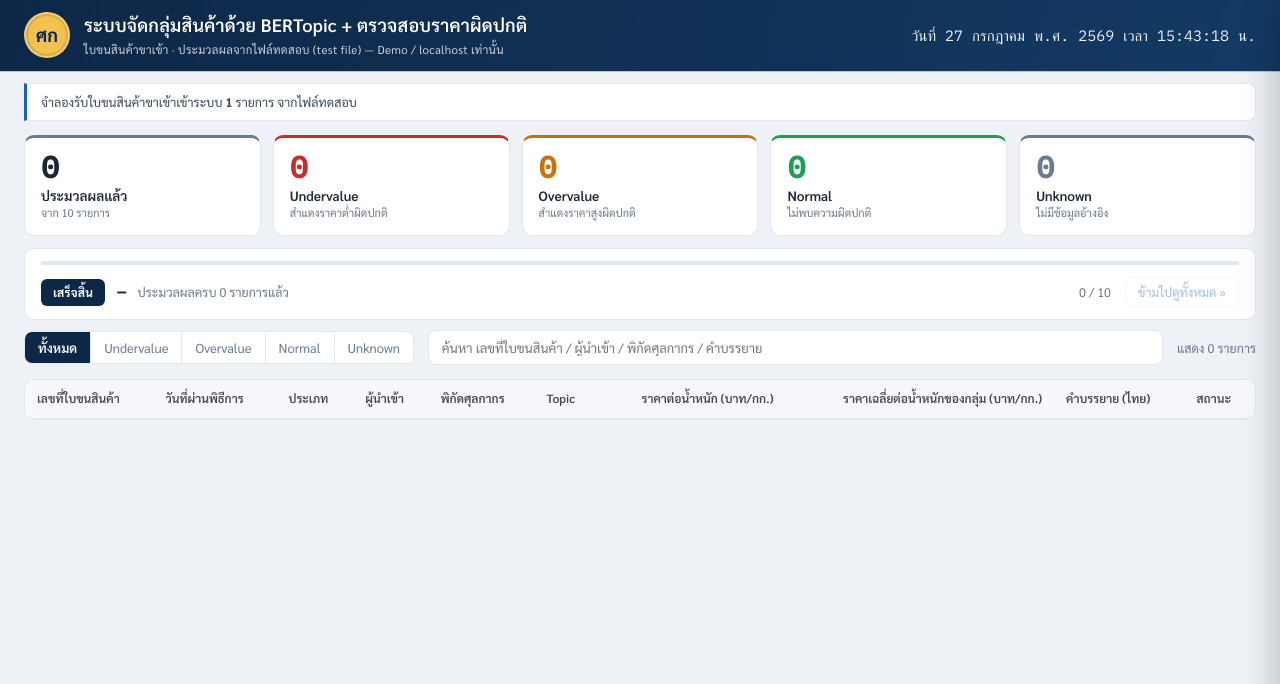
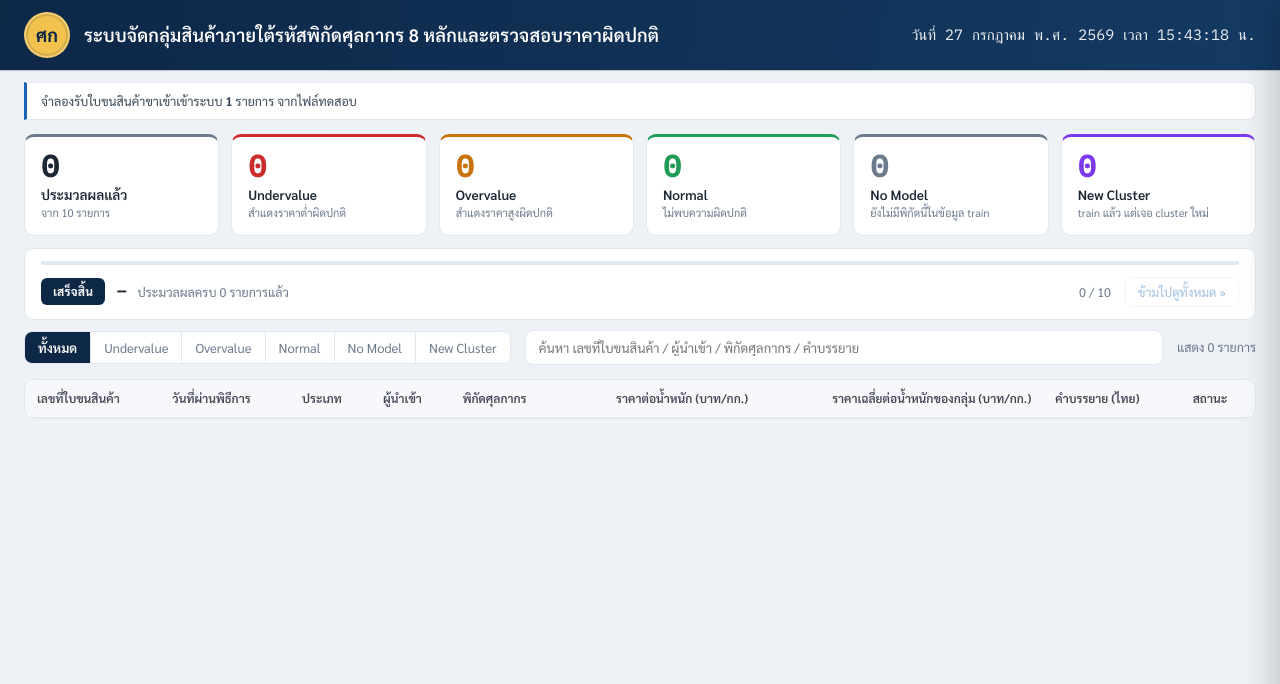
Before and after one commit to Zector26/Customs_POC, a FastAPI app: template webapp/templates/index.html in a window 1280 px wide. Shown: the top 684 px of the page. Run offline with FastAPI, Linux system fonts and the light colour scheme; the template is opened without the code that fills it: most values are stand-ins (such as "Sample title", 1, 10 or a date in 2020); lists and menus that the app fills with data are empty.

Commit message:
Reduce outliers into real topics at train time, fix stale topic_embeddings_ bug
- run_bertopic: after fit, call BERTopic.reduce_outliers(strategy="embeddings",
  threshold=0.90) so noise points close enough to a real topic get folded in
  at train time, instead of only ever landing in an unused -1 bucket. The
  0.90 threshold is calibrated against real production similarity scores
  (unrelated docs still score ~0.82-0.89 with e5-large due to anisotropy, so
  0 would accept almost anything).
- Compute per-topic centroids manually from raw embeddings after outlier
  reduction, since BERTopic 0.17.4's update_topics(topics=...) never
  refreshes topic_embeddings_ (a stale self.topics_ comparison inside the
  library always short-circuits) — using topic_embeddings_ directly was
  matching new items to topics that don't even exist post-reduction.
  Centroids are stored in group_stats[topic]["centroid"] instead.
- predict_new_item: when transform() returns -1, reassign via cosine
  similarity to those stored centroids using the same 0.90 threshold, so
  training and prediction agree on what counts as "close enough".
- Re-add Thai tokenization (pythainlp) for the CountVectorizer used in
  topic keyword extraction, and store representative docs/labels per topic
  (clustering_core.build_topic_descriptions -> db.save_topic_labels) so the
  Streamlit topic browser and webapp can show readable topic names again.
- webapp: split the old single "unknown" status into two distinct, honest
  states — "no_model" (heading was never trained) vs "new_cluster" (heading
  was trained, but this item doesn't match any topic with price stats) —
  with its own KPI tile, filter, and purple color.

Co-Authored-By: Claude Sonnet 5 <noreply@anthropic.com>

```diff
--- a/requirements.txt
+++ b/requirements.txt
@@ -3,6 +3,7 @@ numpy
 scikit-learn
 sentence-transformers
 bertopic
+pythainlp
 streamlit
 plotly
 joblib
--- a/webapp/main.py
+++ b/webapp/main.py
@@ -73,8 +73,10 @@ def _isna(v) -> bool:
 
 
 def _row_view(r: dict) -> dict:
-    """r: แถวจาก pipeline.run() — ALERT_STATUS เป็น 'undervalue' / 'overvalue' / 'normal' / None (ไม่มี
-    ข้อมูลอ้างอิงให้ตัดสิน เพราะ heading นี้ไม่เคยเทรน หรือถูกจัดเป็น noise/กลุ่มที่ไม่มีสถิติราคา)"""
+    """r: แถวจาก pipeline.run() — ALERT_STATUS เป็น 'undervalue' / 'overvalue' / 'normal' / None
+    ถ้าเป็น None แยกสาเหตุตาม NO_REF_REASON ต่ออีกที: 'no_model' = พิกัดนี้ยังไม่มีในข้อมูลที่ขา train
+    เคยเทรนเลย, 'new_cluster' = เทรนแล้ว แต่รายการนี้ไม่เข้ากลุ่มใดที่มีสถิติราคาอ้างอิง (noise/กลุ่มใหม่
+    ที่ยังไม่เคยเห็นตอนเทรน)"""
     alert_status = r["ALERT_STATUS"]
     if alert_status == "undervalue":
         status, status_label = "red", "สำแดงราคาต่ำผิดปกติ (Undervalue)"
@@ -82,8 +84,10 @@ def _row_view(r: dict) -> dict:
         status, status_label = "orange", "สำแดงราคาสูงผิดปกติ (Overvalue)"
     elif alert_status == "normal":
         status, status_label = "green", "ไม่พบความผิดปกติ (Normal)"
+    elif r["NO_REF_REASON"] == "new_cluster":
+        status, status_label = "new_cluster", "เทรนแล้ว พบ Cluster ใหม่ (New Cluster)"
     else:
-        status, status_label = "unknown", "ไม่มีข้อมูลอ้างอิง (Unknown)"
+        status, status_label = "no_model", "ยังไม่มีพิกัดนี้ในข้อมูล Train (No Model)"
     return {
         "decl_id": r["DECL_ID"],
         "decl_no": f"{r['POTLDG']}-{r['IMPDCLNUM']}",
@@ -94,7 +98,6 @@ def _row_view(r: dict) -> dict:
         "origin": r["CTYOGN"] or "-",
         "weight": f"{r['WGT']:,.1f} {r['WGTUNT']}" if not _isna(r["WGT"]) else "-",
         "cif": _money(r["CIFVALTHB"]),
-        "topic": r["TOPIC"],
         "heading": r["HEADING"],
         "status": status,
         "status_label": status_label,
--- a/webapp/pipeline.py
+++ b/webapp/pipeline.py
@@ -59,7 +59,8 @@ def run(xlsx_path: str = TEST_XLSX_PATH, db_path: str = TEST_DB_PATH, embedder=N
     model_cache: dict[str, tuple | None] = {}
     rows = []
     n_flagged = 0
-    n_no_reference = 0
+    n_no_model = 0
+    n_new_cluster = 0
     headings_matched = set()
 
     for _, d in declarations.iterrows():
@@ -78,12 +79,13 @@ def run(xlsx_path: str = TEST_XLSX_PATH, db_path: str = TEST_DB_PATH, embedder=N
         wgt_kg = float(wgt_kg_raw) if pd.notna(wgt_kg_raw) else None
 
         if cached is None:
-            row.update(TOPIC=None,
+            # พิกัด (heading) นี้ไม่มีโมเดลที่เทรนไว้เลย — ยังไม่เคยเทรน หรือเทรนจากข้อมูลที่ไม่มี heading นี้
+            row.update(TOPIC=None, NO_REF_REASON="no_model",
                        ALERT_STATUS=None, ALERT_METRIC=None, GROUP_MEAN_CIFVALTHB=None,
                        ALERT_THRESHOLD_LOW_CIFVALTHB=None, ALERT_THRESHOLD_HIGH_CIFVALTHB=None,
                        GROUP_MEAN_PRICE_PER_KG=None, ALERT_THRESHOLD_LOW_PRICE_PER_KG=None,
                        ALERT_THRESHOLD_HIGH_PRICE_PER_KG=None)
-            n_no_reference += 1
+            n_no_model += 1
         else:
             model_obj, group_stats = cached
             headings_matched.add(heading)
@@ -93,12 +95,14 @@ def run(xlsx_path: str = TEST_XLSX_PATH, db_path: str = TEST_DB_PATH, embedder=N
             )
             stats = pred.get("group_stats")
             if stats is None:
-                row.update(TOPIC=pred["topic"],
+                # heading นี้เทรนไว้แล้ว แต่รายการนี้ไม่เข้ากลุ่มใดที่มีสถิติราคาอ้างอิง (noise หรือ topic
+                # ที่ยังไม่เคยเห็นตอนเทรน) — คือ "เจอ cluster ใหม่" ไม่ใช่ "ไม่มีพิกัดนี้ในข้อมูล train"
+                row.update(TOPIC=pred["topic"], NO_REF_REASON="new_cluster",
                            ALERT_STATUS=None, ALERT_METRIC=None, GROUP_MEAN_CIFVALTHB=None,
                            ALERT_THRESHOLD_LOW_CIFVALTHB=None, ALERT_THRESHOLD_HIGH_CIFVALTHB=None,
                            GROUP_MEAN_PRICE_PER_KG=None, ALERT_THRESHOLD_LOW_PRICE_PER_KG=None,
                            ALERT_THRESHOLD_HIGH_PRICE_PER_KG=None)
-                n_no_reference += 1
+                n_new_cluster += 1
             else:
                 status = pred["status"]
                 if status != "normal":
@@ -106,7 +110,7 @@ def run(xlsx_path: str = TEST_XLSX_PATH, db_path: str = TEST_DB_PATH, embedder=N
                 threshold_low, threshold_high = _thresholds(stats["mean_price"])
                 threshold_low_kg, threshold_high_kg = _thresholds(stats.get("mean_price_per_kg"))
                 row.update(
-                    TOPIC=pred["topic"],
+                    TOPIC=pred["topic"], NO_REF_REASON=None,
                     ALERT_STATUS=status, ALERT_METRIC=pred.get("alert_metric"),
                     GROUP_MEAN_CIFVALTHB=stats["mean_price"],
                     ALERT_THRESHOLD_LOW_CIFVALTHB=threshold_low, ALERT_THRESHOLD_HIGH_CIFVALTHB=threshold_high,
@@ -120,11 +124,13 @@ def run(xlsx_path: str = TEST_XLSX_PATH, db_path: str = TEST_DB_PATH, embedder=N
         "n_rows": n_rows,
         "n_headings_seen": int(declarations["HEADING"].nunique()) if n_rows else 0,
         "n_headings_matched": len(headings_matched),
-        "n_no_reference": n_no_reference,
+        "n_no_model": n_no_model,
+        "n_new_cluster": n_new_cluster,
         "n_flagged": n_flagged,
     }
     log(
         f"[pipeline] เสร็จสิ้น — {n_rows} แถว, มีโมเดลอ้างอิงตรง {len(headings_matched)} heading, "
-        f"ไม่มีข้อมูลอ้างอิง {n_no_reference} แถว, flag ผิดปกติ {n_flagged} แถว"
+        f"ยังไม่มีพิกัดในข้อมูล train {n_no_model} แถว, เทรนแล้วแต่เจอ cluster ใหม่ {n_new_cluster} แถว, "
+        f"flag ผิดปกติ {n_flagged} แถว"
     )
     return rows, summary
--- a/webapp/static/app.css
+++ b/webapp/static/app.css
@@ -4,6 +4,7 @@
   --green:#1f9d55; --green-bg:#e6f6ec; --red:#cc2b2b; --red-bg:#fbe7e7;
   --orange:#c8720a; --orange-bg:#fbecdb;
   --gray:#6b7a8d; --gray-bg:#eef1f5;
+  --purple:#7c3aed; --purple-bg:#f1eafe;
   --accent:#1763b6;
 }
 *{box-sizing:border-box}
@@ -24,12 +25,12 @@ body{font-family:'Sarabun',-apple-system,'Segoe UI',sans-serif;color:var(--ink);
 .runinfo{margin:12px 24px 0;padding:9px 14px;background:#fff;border:1px solid var(--line);border-left:3px solid var(--accent);border-radius:0 8px 8px 0;font-size:12.5px;color:#3a4a5a}
 
 /* kpis */
-.kpis{display:grid;grid-template-columns:repeat(5,minmax(0,1fr));gap:12px;padding:14px 24px 6px}
+.kpis{display:grid;grid-template-columns:repeat(6,minmax(0,1fr));gap:12px;padding:14px 24px 6px}
 .kpi{background:var(--card);border:1px solid var(--line);border-radius:10px;padding:14px 16px;cursor:pointer;position:relative;transition:.12s;border-top:3px solid var(--muted)}
 .kpi:hover{box-shadow:0 4px 14px rgba(13,39,71,.10);transform:translateY(-1px)}
-.kpi.green{border-top-color:var(--green)} .kpi.red{border-top-color:var(--red)} .kpi.orange{border-top-color:var(--orange)} .kpi.unknown{border-top-color:var(--gray)}
+.kpi.green{border-top-color:var(--green)} .kpi.red{border-top-color:var(--red)} .kpi.orange{border-top-color:var(--orange)} .kpi.no_model{border-top-color:var(--gray)} .kpi.new_cluster{border-top-color:var(--purple)}
 .kpi-n{font-size:30px;font-weight:700;font-family:'IBM Plex Mono',monospace;line-height:1}
-.kpi.green .kpi-n{color:var(--green)} .kpi.red .kpi-n{color:var(--red)} .kpi.orange .kpi-n{color:var(--orange)} .kpi.unknown .kpi-n{color:var(--gray)}
+.kpi.green .kpi-n{color:var(--green)} .kpi.red .kpi-n{color:var(--red)} .kpi.orange .kpi-n{color:var(--orange)} .kpi.no_model .kpi-n{color:var(--gray)} .kpi.new_cluster .kpi-n{color:var(--purple)}
 .kpi-l{font-weight:600;margin-top:4px;font-size:13.5px}
 .kpi-x{font-size:11px;color:var(--muted)}
 .kpi.active{outline:2px solid var(--accent);outline-offset:-1px}
@@ -45,7 +46,8 @@ body{font-family:'Sarabun',-apple-system,'Segoe UI',sans-serif;color:var(--ink);
 .stage-badge.red{background:var(--red-bg);color:var(--red)}
 .stage-badge.orange{background:var(--orange-bg);color:var(--orange)}
 .stage-badge.green{background:var(--green-bg);color:var(--green)}
-.stage-badge.unknown{background:var(--gray-bg);color:var(--gray)}
+.stage-badge.no_model{background:var(--gray-bg);color:var(--gray)}
+.stage-badge.new_cluster{background:var(--purple-bg);color:var(--purple)}
 .stage-badge.done{background:var(--navy);color:#fff}
 @keyframes pulse{0%,100%{opacity:1}50%{opacity:.45}}
 .stage-ref{font-weight:700;white-space:nowrap}
@@ -77,7 +79,8 @@ table.grid{width:100%;border-collapse:collapse;font-size:13px}
 .row.ch-red{box-shadow:inset 3px 0 0 var(--red)}
 .row.ch-orange{box-shadow:inset 3px 0 0 var(--orange)}
 .row.ch-green{box-shadow:inset 3px 0 0 var(--green)}
-.row.ch-unknown{box-shadow:inset 3px 0 0 var(--gray)}
+.row.ch-no_model{box-shadow:inset 3px 0 0 var(--gray)}
+.row.ch-new_cluster{box-shadow:inset 3px 0 0 var(--purple)}
 .tname{font-weight:600;font-size:13px}
 .tprofile{font-size:11px;color:var(--muted)}
 .kind{font-size:11px;padding:2px 7px;border-radius:4px;font-weight:600}
@@ -86,7 +89,8 @@ table.grid{width:100%;border-collapse:collapse;font-size:13px}
 .status.green{background:var(--green-bg);color:var(--green)}
 .status.red{background:var(--red-bg);color:var(--red)}
 .status.orange{background:var(--orange-bg);color:var(--orange)}
-.status.unknown{background:var(--gray-bg);color:var(--gray)}
+.status.no_model{background:var(--gray-bg);color:var(--gray)}
+.status.new_cluster{background:var(--purple-bg);color:var(--purple)}
 .status.big{font-size:13px;padding:5px 12px}
 
 /* drawer */
@@ -99,7 +103,8 @@ table.grid{width:100%;border-collapse:collapse;font-size:13px}
 .dh.ch-red{background:linear-gradient(120deg,#8f1d1d,#cc2b2b)}
 .dh.ch-orange{background:linear-gradient(120deg,#7c4a08,#c8720a)}
 .dh.ch-green{background:linear-gradient(120deg,#16713c,#1f9d55)}
-.dh.ch-unknown{background:linear-gradient(120deg,#3a4a5a,#6b7a8d)}
+.dh.ch-no_model{background:linear-gradient(120deg,#3a4a5a,#6b7a8d)}
+.dh.ch-new_cluster{background:linear-gradient(120deg,#4c1d95,#7c3aed)}
 .dh h2{margin:8px 0 6px;font-size:22px;letter-spacing:.5px}
 .dh-top{display:flex;gap:8px;align-items:center}
 .dh .status.big{background:#ffffff;color:var(--ink)}
@@ -118,7 +123,9 @@ table.grid{width:100%;border-collapse:collapse;font-size:13px}
 .guard.block{border-left-color:var(--red);background:var(--red-bg);color:#8f1d1d}
 .guard.warn{border-left-color:var(--orange);background:var(--orange-bg);color:#7c4a08}
 .guard.ok{border-left-color:var(--green);background:var(--green-bg);color:#16713c}
+.guard.new{border-left-color:var(--purple);background:var(--purple-bg);color:#4c1d95}
 
 .foot{text-align:center;color:var(--muted);font-size:11.5px;padding:18px}
 @media(max-width:680px){.brand-txt h1{font-size:15px}.kv{grid-template-columns:1fr}}
+@media(max-width:900px){.kpis{grid-template-columns:repeat(3,1fr)}}
 @media(max-width:520px){.kpis{grid-template-columns:repeat(2,1fr)}}
--- a/webapp/static/app.js
+++ b/webapp/static/app.js
@@ -59,17 +59,18 @@ document.getElementById('rows').addEventListener('click',e=>{
 });
 
 // ไล่ประมวลผลทีละ transaction (auto-play) — จำลองว่า transaction เข้ามาให้ระบบตรวจทีละใบ
-const STATUS_LABEL={red:'Undervalue',orange:'Overvalue',green:'Normal',unknown:'Unknown'};
+const STATUS_LABEL={red:'Undervalue',orange:'Overvalue',green:'Normal',no_model:'No Model',new_cluster:'New Cluster'};
 const GUARD_MSG={
   red:'🚩 สงสัยว่าสำแดงราคาต่ำผิดปกติ',
   orange:'🔶 สงสัยว่าสำแดงราคาสูงผิดปกติ',
   green:'✓ ไม่พบความผิดปกติ',
-  unknown:'⚪ ไม่มีข้อมูลอ้างอิงให้ตัดสิน',
+  no_model:'⚪ ยังไม่มีพิกัดนี้ในข้อมูล train',
+  new_cluster:'🔵 train แล้ว แต่เจอ cluster ใหม่',
 };
 const PROCESS_MS=650, GAP_MS=250;
 const ROWS=JSON.parse(document.getElementById('rows-data').textContent);
 const rowsBody=document.getElementById('rows');
-const counts={red:0,orange:0,green:0,unknown:0};
+const counts={red:0,orange:0,green:0,no_model:0,new_cluster:0};
 let idx=0, skipped=false;
 
 function sleep(ms){return new Promise(res=>setTimeout(res,ms));}
@@ -82,7 +83,6 @@ function rowHtml(r){
     <td><span class="kind import">ขาเข้า</span></td>
     <td class="l"><div class="tname">${r.importer}</div><div class="tprofile">${r.importer_eng}</div></td>
     <td class="mono">${r.trfcls}</td>
-    <td class="mono">${r.topic ?? '-'}</td>
     <td class="r mono">${r.price_per_kg}</td>
     <td class="r mono">${r.group_mean_kg ?? '-'}</td>
     <td class="l"><div class="tprofile">${r.gdsdscth}</div></td>
--- a/webapp/templates/index.html
+++ b/webapp/templates/index.html
@@ -13,8 +13,7 @@
   <div class="brand">
     <div class="seal">ศก</div>
     <div class="brand-txt">
-      <h1>ระบบจัดกลุ่มสินค้าด้วย BERTopic + ตรวจสอบราคาผิดปกติ</h1>
-      <span class="sub">ใบขนสินค้าขาเข้า · ประมวลผลจากไฟล์ทดสอบ (test file) — Demo / localhost เท่านั้น</span>
+      <h1>ระบบจัดกลุ่มสินค้าภายใต้รหัสพิกัดศุลกากร 8 หลักและตรวจสอบราคาผิดปกติ</h1>
     </div>
   </div>
   <div class="topright">
@@ -31,7 +30,8 @@
   <div class="kpi red" data-f="red"><div class="kpi-n" id="kpi-red">0</div><div class="kpi-l">Undervalue</div><div class="kpi-x">สำแดงราคาต่ำผิดปกติ</div></div>
   <div class="kpi orange" data-f="orange"><div class="kpi-n" id="kpi-orange">0</div><div class="kpi-l">Overvalue</div><div class="kpi-x">สำแดงราคาสูงผิดปกติ</div></div>
   <div class="kpi green" data-f="green"><div class="kpi-n" id="kpi-green">0</div><div class="kpi-l">Normal</div><div class="kpi-x">ไม่พบความผิดปกติ</div></div>
-  <div class="kpi unknown" data-f="unknown"><div class="kpi-n" id="kpi-unknown">0</div><div class="kpi-l">Unknown</div><div class="kpi-x">ไม่มีข้อมูลอ้างอิง</div></div>
+  <div class="kpi no_model" data-f="no_model"><div class="kpi-n" id="kpi-no_model">0</div><div class="kpi-l">No Model</div><div class="kpi-x">ยังไม่มีพิกัดนี้ในข้อมูล train</div></div>
+  <div class="kpi new_cluster" data-f="new_cluster"><div class="kpi-n" id="kpi-new_cluster">0</div><div class="kpi-l">New Cluster</div><div class="kpi-x">train แล้ว แต่เจอ cluster ใหม่</div></div>
 </div>
 
 <div class="stage" id="stage">
@@ -56,7 +56,8 @@
       <button data-v="red">Undervalue</button>
       <button data-v="orange">Overvalue</button>
       <button data-v="green">Normal</button>
-      <button data-v="unknown">Unknown</button>
+      <button data-v="no_model">No Model</button>
+      <button data-v="new_cluster">New Cluster</button>
     </div>
   </div>
   <input id="q" class="search" type="search" placeholder="ค้นหา เลขที่ใบขนสินค้า / ผู้นำเข้า / พิกัดศุลกากร / คำบรรยาย">
@@ -68,7 +69,7 @@
 <thead>
 <tr>
   <th>เลขที่ใบขนสินค้า</th><th>วันที่ผ่านพิธีการ</th><th>ประเภท</th><th class="l">ผู้นำเข้า</th>
-  <th>พิกัดศุลกากร</th><th>Topic</th><th class="r">ราคาต่อน้ำหนัก (บาท/กก.)</th>
+  <th>พิกัดศุลกากร</th><th class="r">ราคาต่อน้ำหนัก (บาท/กก.)</th>
   <th class="r">ราคาเฉลี่ยต่อน้ำหนักของกลุ่ม (บาท/กก.)</th><th class="l">คำบรรยาย (ไทย)</th><th>สถานะ</th>
 </tr>
 </thead>
```
Also changed, not shown: app.py (+15 -3 lines), clustering_core.py (+84 -1 lines), db.py (+23 -5 lines), train.py (+9 -1 lines), webapp/templates/detail.html (+4 -5 lines).
